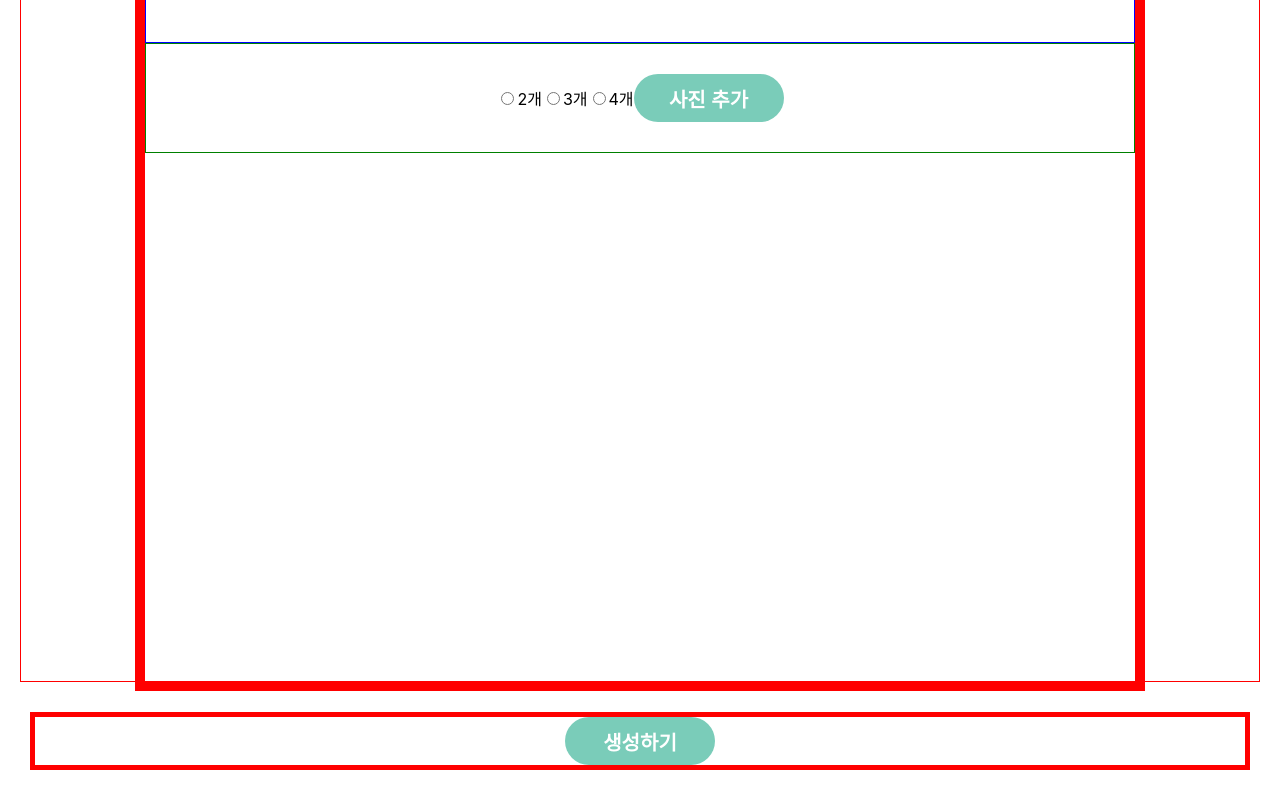
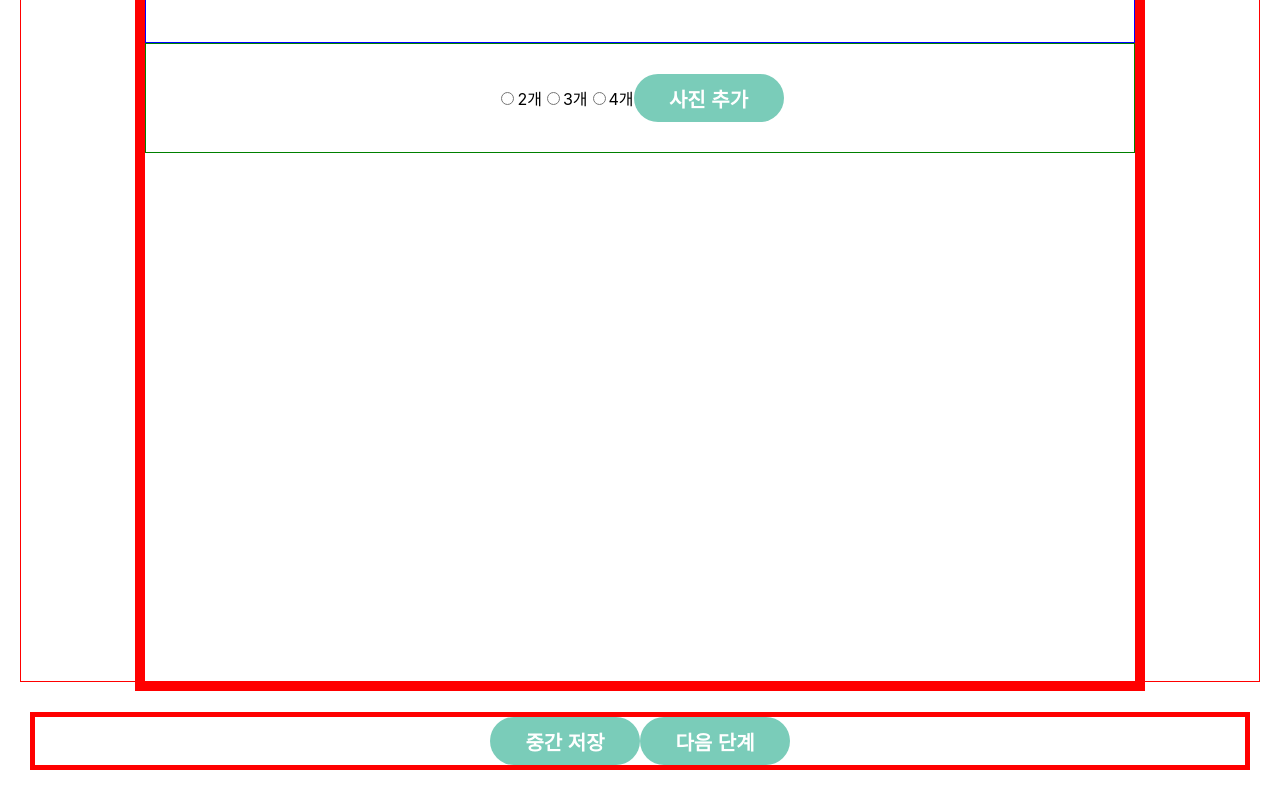
Before and after one commit to Vofil/vofil-frontend, a React (Create React App) app: page /create_vote/orderMid in a window 1280 px wide. Shown: the part 5015-5815 px from the top of the page. Built offline with nearby package versions, Linux system fonts and the light colour scheme.

Commit message:
feat: Create ordermid2

```diff
--- a/src/App.js
+++ b/src/App.js
@@ -14,6 +14,7 @@ import VoteListMPage from "./pages/MyPageComponents/VoteListMPage"
 import VoteListPPage from "./pages/MyPageComponents/VoteListPPage"
 import CreateVotePage from "./pages/CreateVotePage"
 import OrderMid from "./pages/CreateVote/OrderMid"
+import OrderMid2 from "./pages/CreateVote/OrderMid2"
 import OrderStart from "./pages/CreateVote/OrderStart"
 import OrderEnd from "./pages/CreateVote/OrderEnd"
 import VotePage from "./pages/VotePage"
@@ -39,6 +40,7 @@ function App() {
 
           <Route exact path="/create_vote" element={<CreateVotePage/>} />
           <Route exact path="/create_vote/orderMid" element={<OrderMid/>} />
+          <Route exact path="/create_vote/orderMid2" element={<OrderMid2/>} />
           <Route exact path="/create_vote/orderStart" element={<OrderStart/>} />
           <Route exact path="/create_vote/orderEnd" element={<OrderEnd/>} />
 
--- a/src/pages/CreateVote/OrderMid.js
+++ b/src/pages/CreateVote/OrderMid.js
@@ -1,5 +1,5 @@
 import React, {useState, useEffect, useContext, useReducer} from 'react';
-import {Link, Route, Switch} from "react-router-dom";
+import {Link, Route, Switch, useNavigate} from "react-router-dom";
 import Modal from 'react-awesome-modal';
 import { IoIosArrowBack, IoIosArrowForward} from "react-icons/io";
 import EditPicturesPage from "../EditPicturesPage";
@@ -81,7 +81,7 @@ function EditModal({v, vote_id, pic_cnt}) {
 
 function OrderMid() {
     const [user_id, setUserID] = useState(1);
-    const [vote_id, setVoteID] = useState(1);
+    const [vote_id, setVoteID] = useState(null);
 
     const [feeling, setFeeling] = useState("");
     const [title_content, setTitleContent] = useState("");
@@ -91,7 +91,11 @@ function OrderMid() {
     const [ending_point, setEndingPoint] = useState(0);
     const [categorying, setCategorying] = useState("");
     const [pic_cnt, setPicCnt] = useState(0);
+
     const [modal_v, setModalV] = useState(false);
+    const [disable, setDisable] = useState(true);
+    //페이지 이동 함수
+    const navigate = useNavigate();
 
     const onFeelingHandler = (event) => {
         console.log(event.currentTarget.value)
@@ -183,14 +187,27 @@ function OrderMid() {
             taging : "예쁘다"
         })
         .then((response) => {
+            console.log("응답 받은 id: " + response.data)
+            setVoteID(response.data)
             console.log('well done!')
         })
         .catch((error) => {
             console.log('An error occurred:', error.response);
         })
 
+        setDisable(false)
+
         return alert('등록되었습니다~^*^')
-      }
+    }
+
+    const onSubmitHandler2 = (event) => {
+        console.log("투표 아이디 받아온거: " + vote_id)
+        navigate("/create_vote/orderMid2", {
+            state: {
+                id: vote_id
+            }
+        });
+    };
 
     const onModalClick = (event) => {
         setModalV(true)
@@ -343,9 +360,8 @@ function OrderMid() {
                 </div>
             </div>
             <div className="createvote__button__container">
-                <Link to="/create_vote/orderEnd">
-                    <button onClick={onSubmitHandler} className="createvote__button">생성하기</button>
-                </Link>
+                <button onClick={onSubmitHandler} className="createvote__button">중간 저장</button>
+                <button onClick={onSubmitHandler2} disabled={disable} className="createvote__button">다음 단계</button>
             </div>
         </div>
     );
--- /dev/null
+++ b/src/pages/CreateVote/OrderMid2.js
@@ -0,0 +1,20 @@
+import React, {useState} from 'react';
+import {Link, Route, Switch, useNavigate, useLocation} from "react-router-dom";
+import axios from 'axios';
+
+function OrderMid2() {
+    const location = useLocation()
+    const voteID = location.state.id
+
+    console.log("오더2에서 받은 아이디" + voteID)
+
+    return(
+        <div>
+            <h2>사진을 넣어 봅시다.</h2>
+            <div>{voteID}</div>
+        </div>
+    );
+
+}
+
+export default OrderMid2;
```
